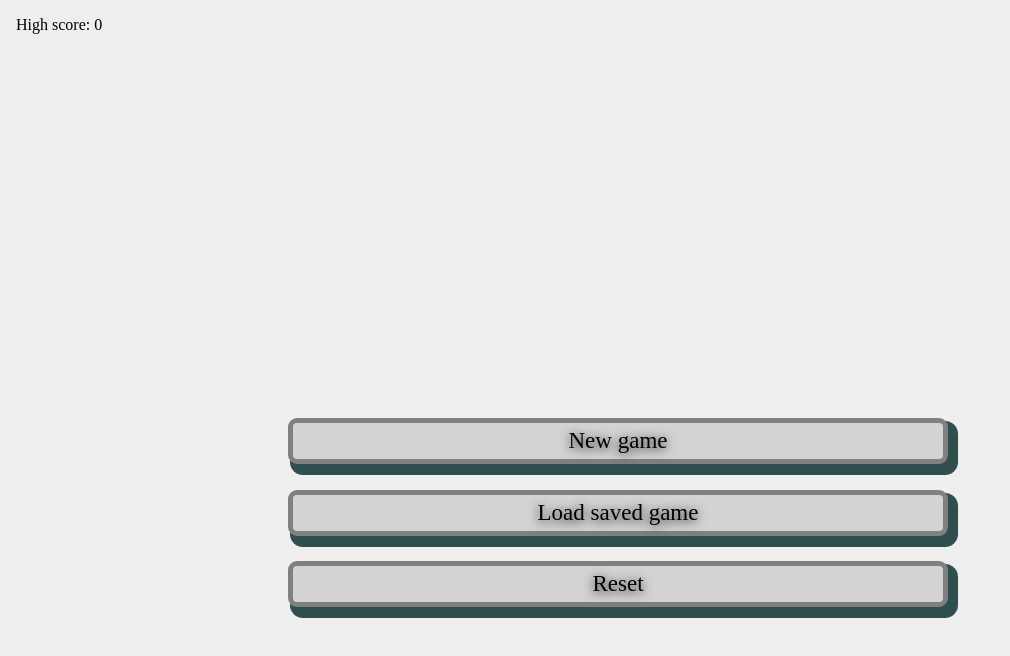
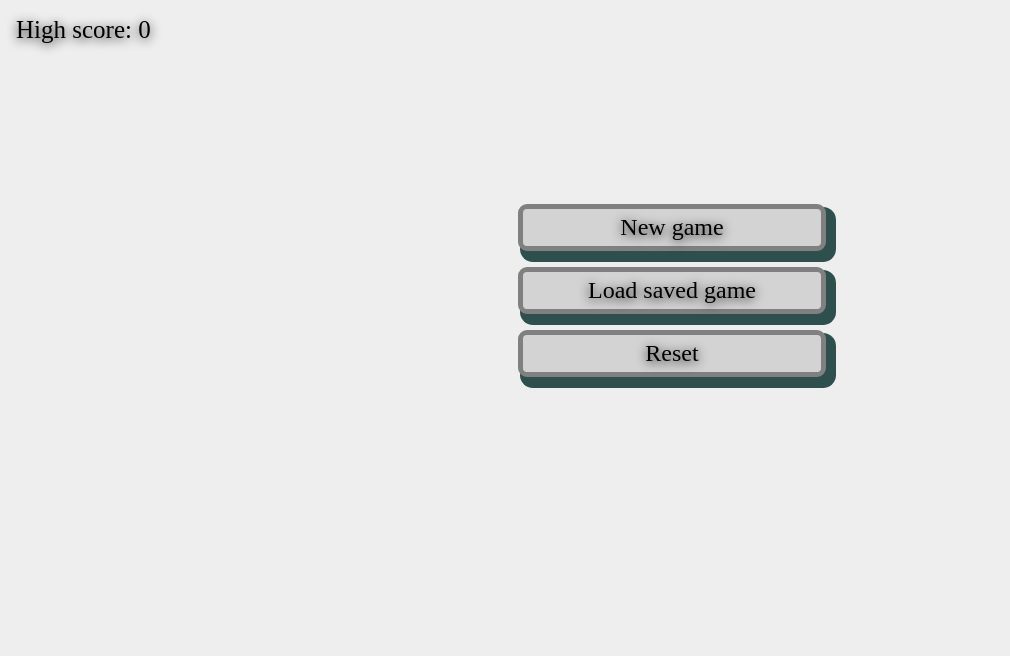
Before and after one commit to Prakcoder/diamond-sweeper, an Angular app: page / in a window 1280 px wide. Shown: the top 656 px of the page, without its empty margins (0-1010 px from the left). Built offline with nearby package versions, Linux system fonts and the light colour scheme.

Commit message:
Styles added for home and main

```diff
--- a/src/app/components/home/home.component.html
+++ b/src/app/components/home/home.component.html
@@ -1,13 +1,12 @@
 <div class="home">
-    <div class="menu-item" (click)="startNewGame()">New game</div>
-    <div class="menu-item" (click)="loadSavedGame()">Load saved game</div>
-    <div class="menu-item" (click)="resetGamestate()">Reset</div>
-
     <div class="msg">
-        <div class="msg-box" *ngIf="showNoGameSaved">
+        <div class="msg-box" *ngIf="message$ | async; let message">
             <div class="message">
-                No Game Saved!!!
+                {{message}}
             </div>
         </div>
     </div>
+    <div class="menu-item" (click)="startNewGame()">New game</div><br>
+    <div class="menu-item" (click)="loadSavedGame()">Load saved game</div><br>
+    <div class="menu-item" (click)="resetGamestate()">Reset</div>
 </div>
--- a/src/app/components/home/home.component.scss
+++ b/src/app/components/home/home.component.scss
@@ -2,7 +2,7 @@
     position: absolute;
     width: 100%;
     height: 100%;
-    padding-top: 30%;
+    padding-top: 10rem;
     left: 2vh;
     text-align: center
 }
@@ -12,10 +12,15 @@
     border-radius: 9px;
     background-color: lightgray;
     padding: 5px;
-    font-size: 23px;
-    margin: 0 0 2% 20%;
-    max-width: 50%;
-    align-self: start;
+    font-size: 1.5rem;
+    margin-bottom: 1rem;
+    display: inline-block;
+    min-width: 18rem;
     box-shadow: 6px 7px 0 4px darkslategrey;
     text-shadow: 0px 2px 11px black;
+    @media only screen and (max-width: 600px) {
+        font-size: 1rem;
+        box-shadow: 6px 3px 0 3px darkslategrey;
+        min-width: 12rem;
+    }
 }
--- a/src/app/components/home/home.component.ts
+++ b/src/app/components/home/home.component.ts
@@ -1,4 +1,5 @@
-import { Component, EventEmitter, OnInit, Output } from '@angular/core';
+import { ChangeDetectionStrategy, Component, EventEmitter, OnInit, Output } from '@angular/core';
+import { BehaviorSubject } from 'rxjs';
 import { SAVED_GAME_ID } from 'src/app/functions/utils';
 import { GameService } from 'src/app/services/game.service';
 
@@ -6,7 +7,8 @@ import { GameService } from 'src/app/services/game.service';
 @Component({
     selector: 'app-home',
     templateUrl: './home.component.html',
-    styleUrls: ['./home.component.scss']
+    styleUrls: ['./home.component.scss'],
+    changeDetection: ChangeDetectionStrategy.OnPush
 })
 export class HomeComponent implements OnInit {
 
@@ -14,7 +16,7 @@ export class HomeComponent implements OnInit {
     @Output() resetGame = new EventEmitter();
     @Output() loadGame = new EventEmitter();
 
-    public showNoGameSaved: boolean;
+    public message$ = new BehaviorSubject('');
 
     constructor(private gameService: GameService) { }
 
@@ -26,16 +28,19 @@ export class HomeComponent implements OnInit {
     }
 
     private closeMessage() {
-        this.showNoGameSaved = false;
+        this.message$.next('');
+    }
+
+    private showMessage(message: string) {
+        this.message$.next(message);
+        setTimeout(() => {
+            this.closeMessage();
+        }, 3000);
     }
 
     public loadSavedGame() {
         if (!this.gameService.isSavedGame()) {
-            this.showNoGameSaved = true;
-            setTimeout(() => {
-                this.showNoGameSaved = false;
-            }, 0);
-
+            this.showMessage('No saved game!!!');
             return;
         }
         this.loadGame.emit(SAVED_GAME_ID);
@@ -43,6 +48,7 @@ export class HomeComponent implements OnInit {
 
     public resetGamestate() {
         this.resetGame.emit();
+        this.showMessage('Game reset done!!!');
     }
 
 }
--- a/src/app/components/main/main.component.html
+++ b/src/app/components/main/main.component.html
@@ -1,8 +1,11 @@
-<div class="high-score">
-    High score: {{highScore$ | async}}
+<div class="main">
+    <div class="high-score"> High score: {{highScore$ | async}}</div>
+    <div>
+        <app-home *ngIf="!gameInProgress" (newGame)="startNewGame()" (resetGame)="resetGame()"
+            (loadGame)="loadGame($event)">
+        </app-home>
+        <app-board *ngIf="gameInProgress" [gameId]="gameId" [gameSize]="gameSize" (gameOver)="setGameOver($event)">
+        </app-board>
+        <app-result *ngIf="isGameOver" [gameSize]="gameSize" [touchedCordsCount]="touchedCordsCount"></app-result>
+    </div>
 </div>
-
-<app-home *ngIf="!gameInProgress" (newGame)="startNewGame()" (resetGame)="resetGame()" (loadGame)="loadGame($event)">
-</app-home>
-<app-board *ngIf="gameInProgress" [gameId]="gameId" [gameSize]="gameSize" (gameOver)="setGameOver($event)"></app-board>
-<app-result *ngIf="isGameOver" [gameSize]="gameSize" [touchedCordsCount]="touchedCordsCount"></app-result>
--- a/src/app/components/main/main.component.scss
+++ b/src/app/components/main/main.component.scss
@@ -0,0 +1,13 @@
+.main {
+    background: hsla(0, 0%, 100%, .85);
+    position: absolute;
+    width: 100%;
+    height: 100%;
+    justify-content: center;
+    align-items: center;
+}
+
+.high-score {
+    font-size: 25px;
+    text-shadow: 0px 2px 11px black;
+}
--- a/src/styles.scss
+++ b/src/styles.scss
@@ -13,17 +13,23 @@ body {
 .msg {
     position: absolute;
     top: 40%;
-    width: 74%;
+    min-width: 22rem;
     right: 0;
+    margin-right: 3rem;
+    top: 0;
+    margin-top: -2rem;
+    @media only screen and (max-width: 600px) {
+        min-width: 13rem;
+        margin-right: 1rem;
+        margin-top: -1rem;
+    }
 }
 
 .msg-box {
-    border-radius: 9px;
+    border-radius: 15px 0 0 15px;
     background-color: lightgray;
     padding: 5px;
-    font-size: 23px;
-    margin: 0;
-    max-width: 57%;
+    font-size: 1rem;
     border-bottom: 3px solid red;
 }
 
```
